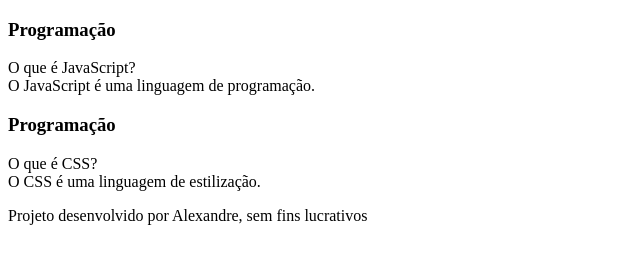
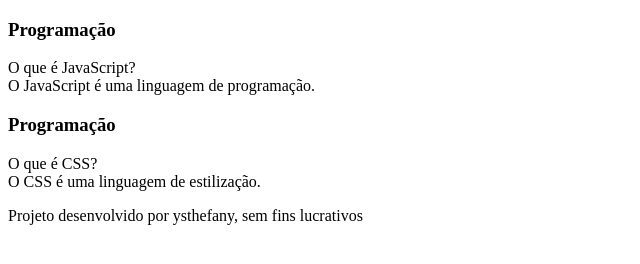
Before and after one commit to ysthefanyalves/FLASHCARDS, a plain HTML site: page index.html in a window 1280 px wide. Shown: the full height of the page, 0-640 px from the left. Drawn offline with Linux system fonts and the light colour scheme.

Commit message:
flashcard

```diff
--- a/index.html
+++ b/index.html
@@ -33,7 +33,7 @@
         </section>
    </main>
     <footer>
-        <p>Projeto desenvolvido por Alexandre, sem fins lucrativos</p>
+        <p>Projeto desenvolvido por ysthefany, sem fins lucrativos</p>
     </footer>
 </body>
 </html>
```
